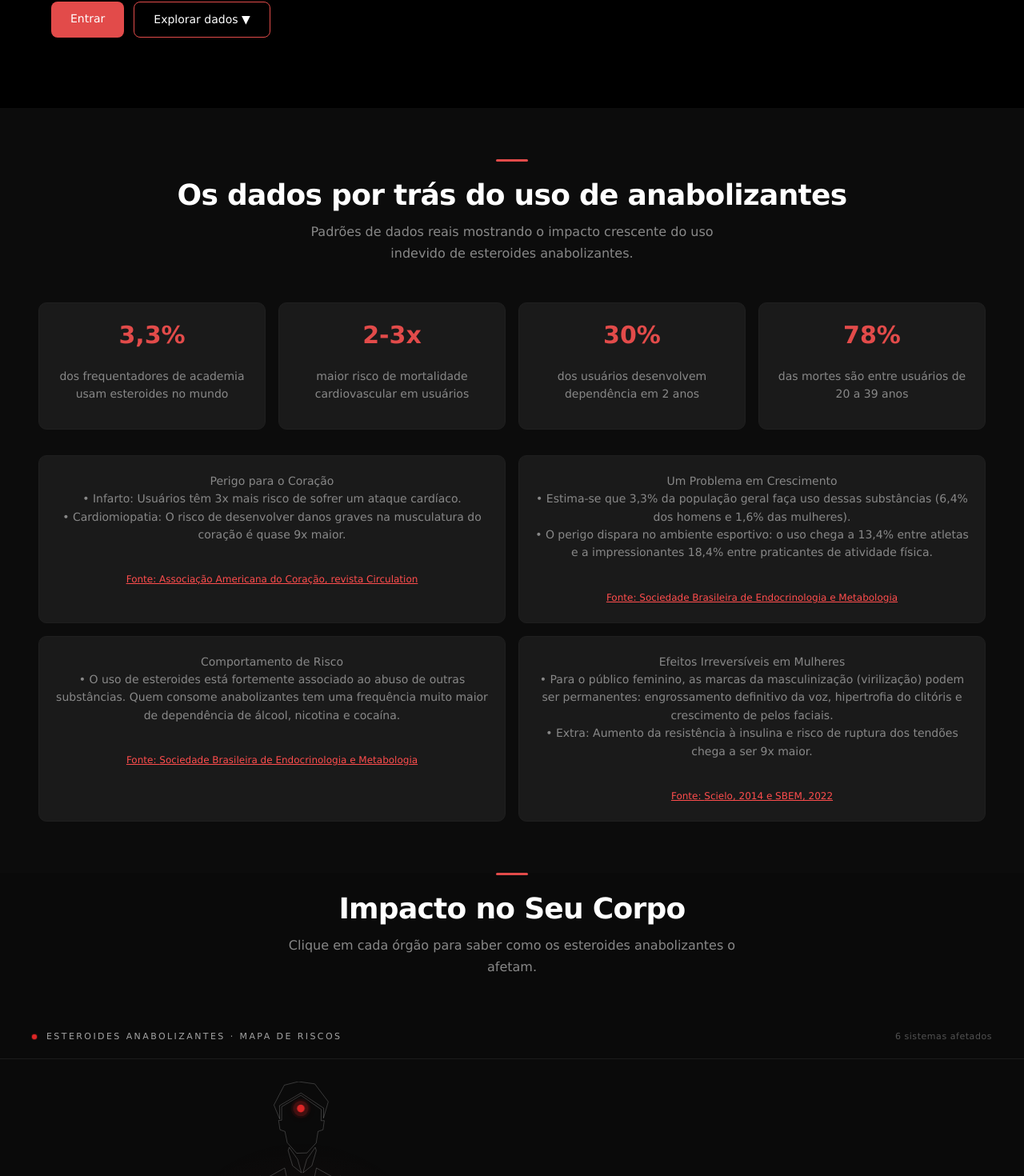
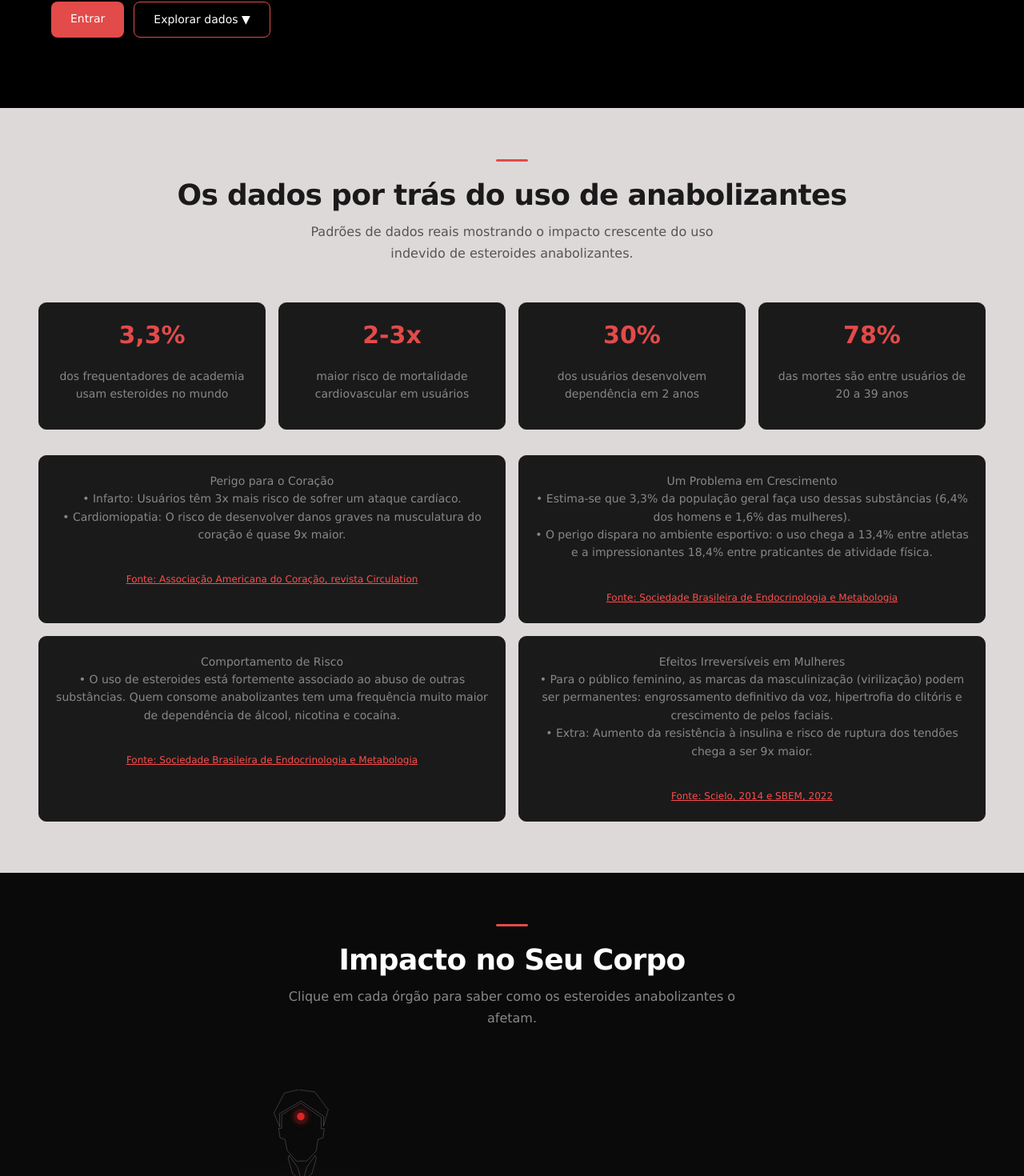
Before and after one commit to nalugao/challenge-ciclo-risco, a React (Vite) app: page / in a window 1280 px wide. Shown: the part 665-2135 px from the top of the page at 80% size. Built offline with nearby package versions, Linux system fonts and the light colour scheme.

Commit message:
style: atualiza o esquema de cores e melhorar o layout em diversos componentes

```diff
--- a/index.css
+++ b/index.css
@@ -11,6 +11,6 @@
     --cor-escuro-fundo: #0a0a0a;
     --cor-escuro-fundo-secundario: #1a1a1a;
     --cor-texto: #ffffff;
-    --cor-texto-suave: #aaaaaa;
+    --cor-texto-suave: #ded9d9;
     --cor-borda: #1f1f1f;
 }
--- a/src/components/HumanBody.jsx
+++ b/src/components/HumanBody.jsx
@@ -115,18 +115,6 @@ export default function BodyRiskMap({ className = "", style }) {
     <>
 
       <div className={rootClass} style={style}>
-        {/* Header */}
-        <div className="hbd-header">
-          <div className="hbd-status">
-            <span className="hbd-status-dot" aria-hidden="true" />
-            <span className="hbd-status-label">
-              Esteroides Anabolizantes · Mapa de Riscos
-            </span>
-          </div>
-          <span className="hbd-status-meta">
-            {CONDITIONS.length} sistemas afetados
-          </span>
-        </div>
 
         {/* Body + card */}
         <div className="hbd-content">
--- a/src/sections/insights/insights.css
+++ b/src/sections/insights/insights.css
@@ -6,8 +6,10 @@
     align-items: center;
     justify-content: center;
     padding: clamp(3rem, 6vw, 5rem) clamp(1.5rem, 5vw, 3rem);
-    background-color: white;
+    background-color: #ded9d9;
 }
+
+.titulo_bloco--claro .h2_titulo { color: #1a1a1a; }
 
 .cards_container {
     display: grid;
--- a/src/sections/mapaCorporal/mapa_corporal.css
+++ b/src/sections/mapaCorporal/mapa_corporal.css
@@ -4,6 +4,7 @@
     display: flex;
     flex-direction: column;
     background-color: #0a0a0a;
+    padding: clamp(2rem, 6vw, 4rem) clamp(1.5rem, 5vw, 3rem);
 }
 
 .hbd-root {
--- a/src/sections/painel/Painel.jsx
+++ b/src/sections/painel/Painel.jsx
@@ -9,7 +9,7 @@ export default function Painel() {
     titulo: "Os dados por trás do uso de anabolizantes",
     subtitulo:
       "Padrões de dados reais mostrando o impacto crescente do uso indevido de esteroides anabolizantes.",
-    variante: "escuro",
+    variante: "claro",
   };
 
   const cardsInfo = {
--- a/src/sections/painel/painel.css
+++ b/src/sections/painel/painel.css
@@ -1,5 +1,5 @@
 .painel_page {
-    background-color: var(--cor-fundo);
+    background-color: #ded9d9;
     padding: clamp(2rem, 6vw, 4rem) clamp(1.5rem, 5vw, 3rem);
 }
 
@@ -17,7 +17,7 @@
 }
 
 .titulo_bloco--escuro .h2_titulo { color: #ffffff; }
-
+.titulo_bloco--claro .h2_titulo { color: #1a1a1a; }
 
 /* Tablet */
 @media (max-width: 900px) {
```
